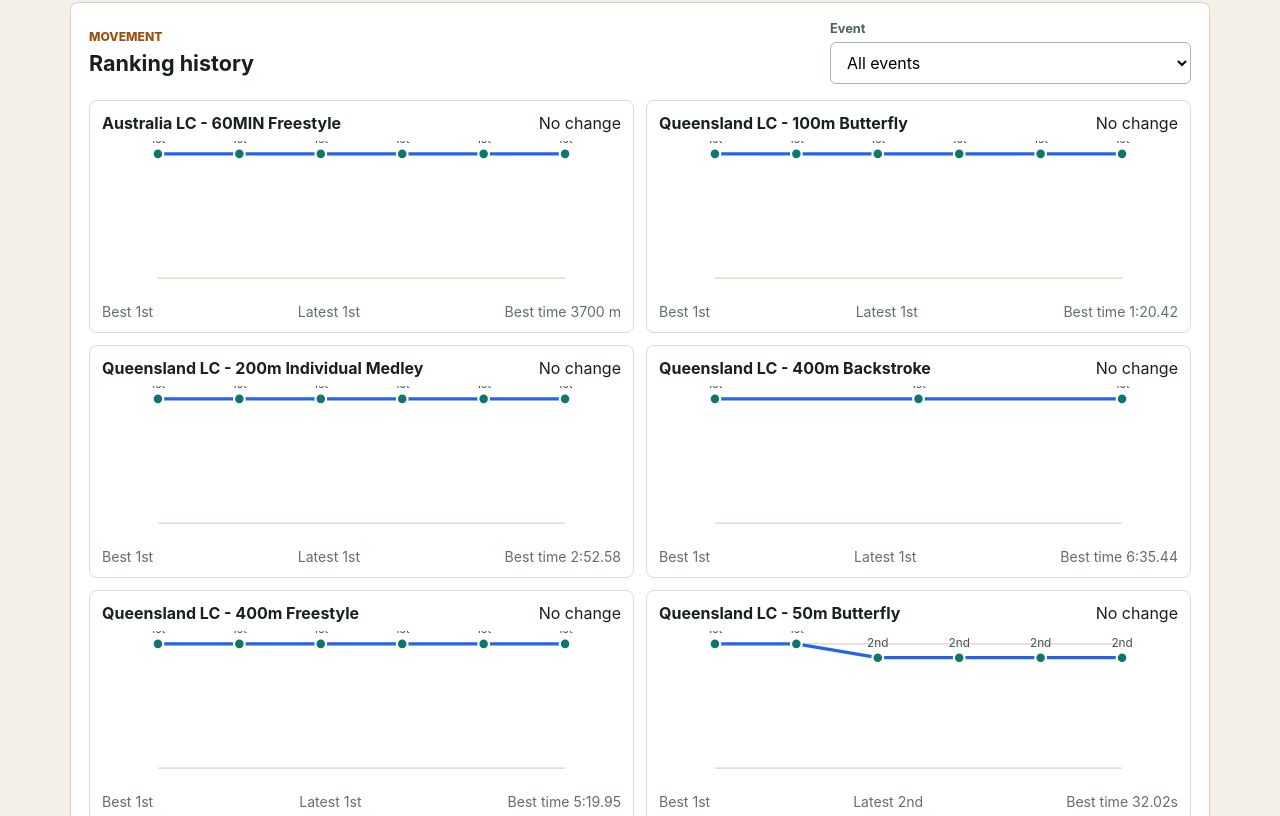
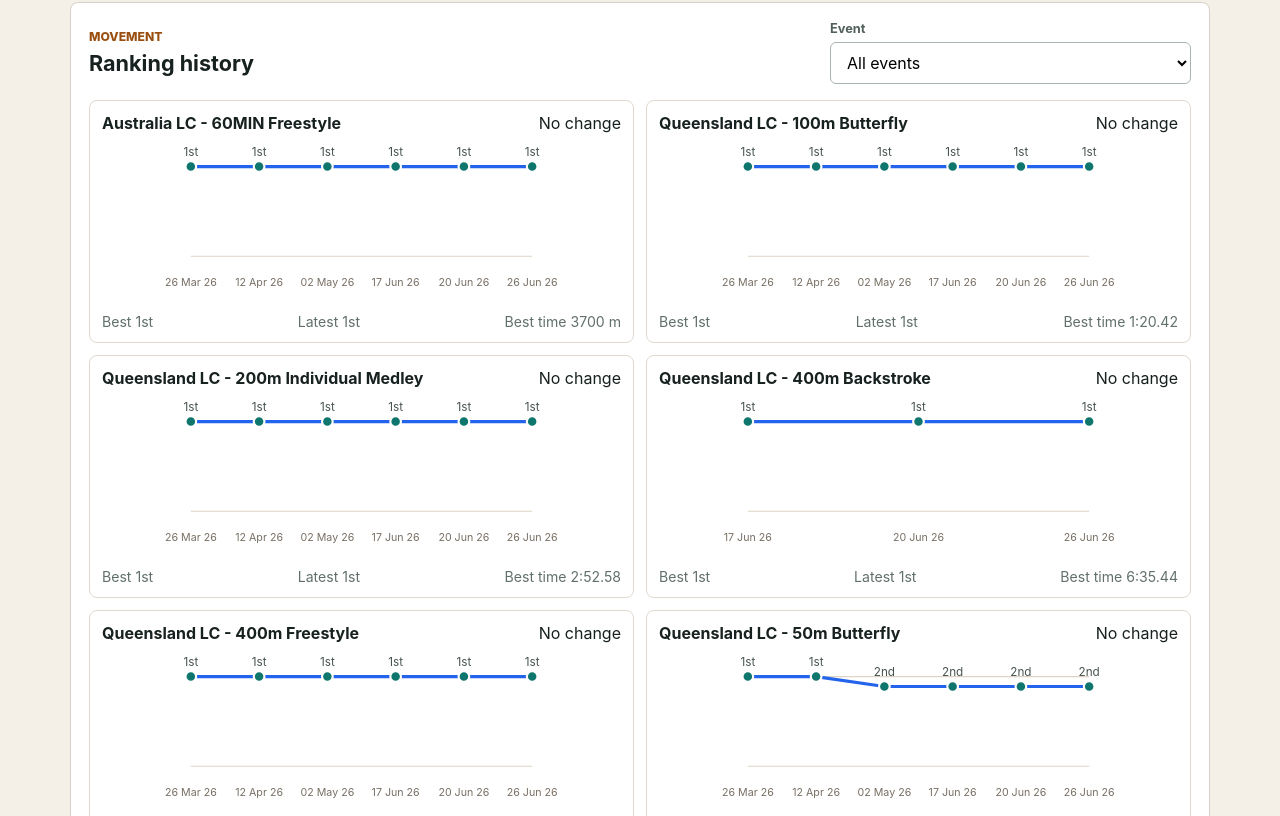
Before and after one commit to PaulNichols/masters-swimming-rankings, a React (Vite) app: page / in a window 1280 px wide. Shown: the part 2844-3660 px from the top of the page. Built offline with nearby package versions, Linux system fonts and the light colour scheme.

Commit message:
Add dates to ranking trend charts

```diff
--- a/src/App.tsx
+++ b/src/App.tsx
@@ -8,6 +8,13 @@ function scopeLabel(entry: RankingEntry): string {
   return entry.scope === 'World' ? 'World' : `${entry.scope} ${entry.course}`;
 }
 
+function compactChartDate(value: string): string {
+  const date = new Date(value);
+  const month = ['Jan', 'Feb', 'Mar', 'Apr', 'May', 'Jun', 'Jul', 'Aug', 'Sep', 'Oct', 'Nov', 'Dec'][date.getMonth()];
+
+  return `${date.getDate().toString().padStart(2, '0')} ${month} ${date.getFullYear().toString().slice(-2)}`;
+}
+
 function TrendChart({ entries }: { entries: Array<RankingEntry & { checkedAt: string }> }) {
   const ranked = entries.filter((entry) => entry.place != null);
 
@@ -16,24 +23,29 @@ function TrendChart({ entries }: { entries: Array<RankingEntry & { checkedAt: st
   }
 
   const width = 380;
-  const height = 140;
+  const height = 150;
+  const horizontalPad = 30;
+  const plotTop = 24;
+  const plotBottom = 108;
+  const dateY = 136;
   const maxPlace = Math.max(10, ...ranked.map((entry) => entry.place!));
   const points = ranked.map((entry, index) => {
-    const x = ranked.length === 1 ? width / 2 : (index / (ranked.length - 1)) * width;
-    const y = ((entry.place! - 1) / (maxPlace - 1)) * (height - 24) + 12;
+    const x = ranked.length === 1 ? width / 2 : (index / (ranked.length - 1)) * (width - horizontalPad * 2) + horizontalPad;
+    const y = ((entry.place! - 1) / (maxPlace - 1)) * (plotBottom - plotTop) + plotTop;
     return { x, y, entry };
   });
   const path = points.map((point, index) => `${index === 0 ? 'M' : 'L'} ${point.x.toFixed(1)} ${point.y.toFixed(1)}`).join(' ');
 
   return (
     <svg className="trend-chart" viewBox={`0 0 ${width} ${height}`} role="img" aria-label="Ranking trend chart">
-      <line x1="0" y1="12" x2={width} y2="12" />
-      <line x1="0" y1={height - 12} x2={width} y2={height - 12} />
+      <line x1={horizontalPad} y1={plotTop} x2={width - horizontalPad} y2={plotTop} />
+      <line x1={horizontalPad} y1={plotBottom} x2={width - horizontalPad} y2={plotBottom} />
       <path d={path} />
       {points.map((point) => (
         <g key={`${point.entry.checkedAt}-${point.entry.place}`}>
           <circle cx={point.x} cy={point.y} r="5" />
           <text x={point.x} y={point.y - 10}>{ordinal(point.entry.place)}</text>
+          <text className="date-label" x={point.x} y={dateY}>{compactChartDate(point.entry.checkedAt)}</text>
         </g>
       ))}
     </svg>
--- a/src/styles.css
+++ b/src/styles.css
@@ -274,7 +274,7 @@ button:hover {
 }
 
 .trend-chart {
-  height: 150px;
+  height: 160px;
   margin: 8px 0;
   width: 100%;
 }
@@ -301,6 +301,11 @@ button:hover {
   fill: #46534f;
   font-size: 11px;
   text-anchor: middle;
+}
+
+.trend-chart .date-label {
+  fill: #786f64;
+  font-size: 10px;
 }
 
 .empty-chart {
```
